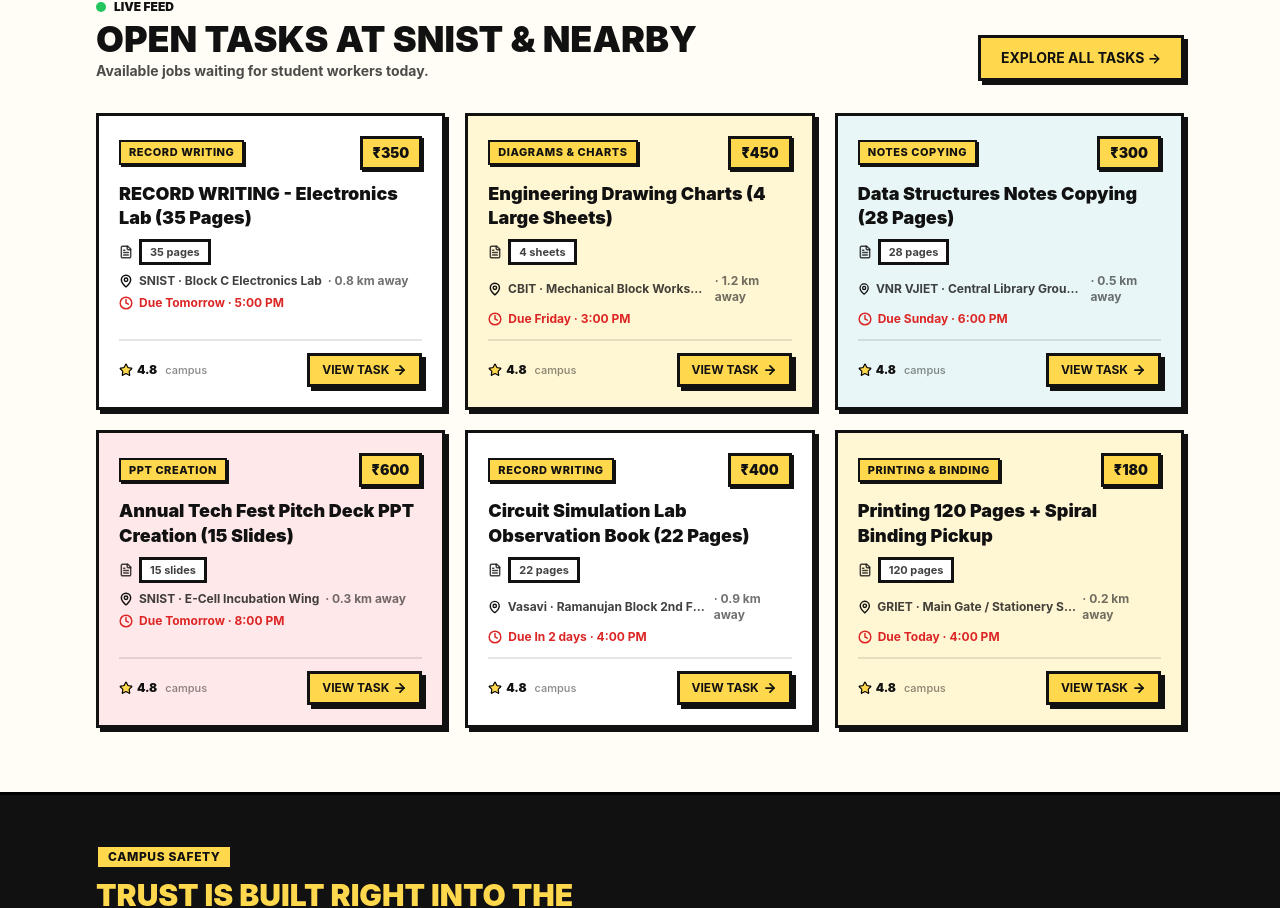
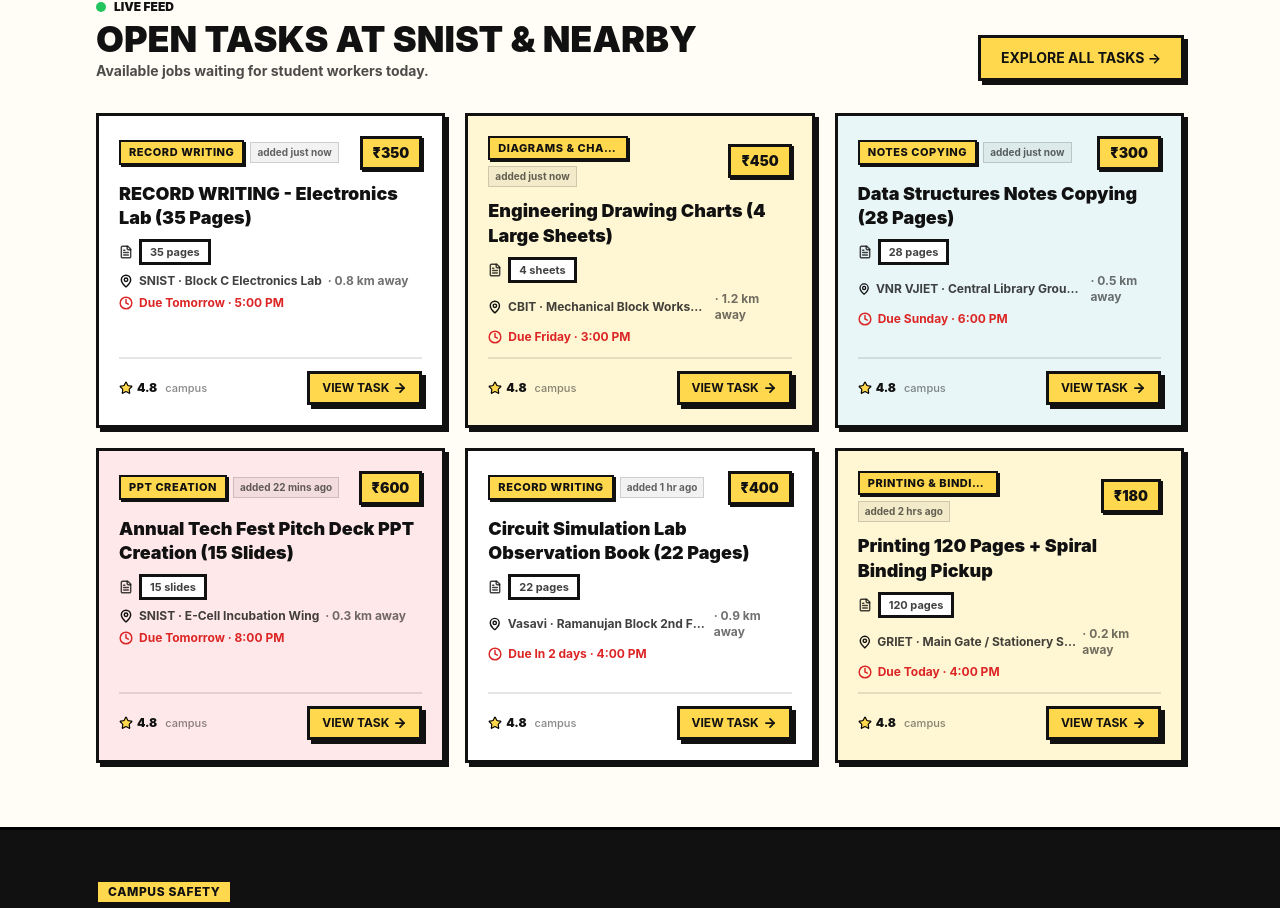
Before and after one commit to purendharbolli/taskmate, a Next.js app: page / in a window 1280 px wide. Shown: the part 1914-2822 px from the top of the page. Built offline with nearby package versions, Linux system fonts and the light colour scheme; no server answers.

Commit message:
feat: add real-time relative timestamps ('added 2 mins ago') to task cards and detail views

```diff
--- a/src/app/tasks/[id]/page.tsx
+++ b/src/app/tasks/[id]/page.tsx
@@ -23,6 +23,7 @@ import { BrutalBadge } from '@/components/ui/BrutalBadge';
 import { BrutalModal } from '@/components/ui/BrutalModal';
 import { AcademicIntegrityBanner } from '@/components/AcademicIntegrityBanner';
 import { Task, TaskFile, Application, User, College } from '@/lib/types';
+import { formatTimeAgo } from '@/lib/utils';
 
 export default function TaskDetailPage() {
   const params = useParams();
@@ -219,8 +220,8 @@ export default function TaskDetailPage() {
               <h1 className="text-2xl sm:text-4xl font-black uppercase text-taskBlack leading-tight">
                 {task.title}
               </h1>
-              <p className="text-xs font-bold text-black/50 mt-1">
-                Posted {new Date(task.created_at).toLocaleTimeString([], { hour: '2-digit', minute: '2-digit' })} · {task.view_count || 12} views
+              <p className="text-xs font-bold text-black/50 mt-1 capitalize">
+                {formatTimeAgo(task.created_at)} · {task.view_count || 12} views
               </p>
             </div>
 
--- a/src/components/TaskCard.tsx
+++ b/src/components/TaskCard.tsx
@@ -3,6 +3,7 @@ import Link from 'next/link';
 import { Clock, MapPin, Star, FileText, ArrowRight } from 'lucide-react';
 import { BrutalBadge } from './ui/BrutalBadge';
 import { Task } from '@/lib/types';
+import { formatTimeAgo } from '@/lib/utils';
 
 interface TaskCardProps {
   task: Task;
@@ -31,9 +32,14 @@ export const TaskCard: React.FC<TaskCardProps> = ({
       <div>
         {/* Top Badges */}
         <div className="flex items-center justify-between gap-2 mb-3">
-          <BrutalBadge variant="yellow" size="sm" className="truncate max-w-[170px]">
-            {categoryName}
-          </BrutalBadge>
+          <div className="flex items-center gap-1.5 flex-wrap">
+            <BrutalBadge variant="yellow" size="sm" className="truncate max-w-[140px]">
+              {categoryName}
+            </BrutalBadge>
+            <span className="text-[10px] font-bold text-black/60 bg-black/5 px-1.5 py-0.5 border border-black/15">
+              {formatTimeAgo(task.created_at)}
+            </span>
+          </div>
 
           <span className="brutal-border bg-taskYellow px-2.5 py-1 text-sm font-black brutal-shadow-sm">
             ₹{task.budget}
--- /dev/null
+++ b/src/lib/utils.ts
@@ -0,0 +1,41 @@
+/**
+ * Time formatting utility that provides clean relative timestamps (e.g. 'added 2 mins ago')
+ */
+export function formatTimeAgo(dateInput?: string | Date | null): string {
+  if (!dateInput) return 'added recently';
+  try {
+    const time = typeof dateInput === 'string' ? new Date(dateInput).getTime() : new Date(dateInput).getTime();
+    if (isNaN(time)) return 'added recently';
+
+    const now = Date.now();
+    const diffSecs = Math.max(0, Math.floor((now - time) / 1000));
+
+    if (diffSecs < 60) {
+      return 'added just now';
+    }
+    const diffMins = Math.floor(diffSecs / 60);
+    if (diffMins === 1) {
+      return 'added 1 min ago';
+    }
+    if (diffMins < 60) {
+      return `added ${diffMins} mins ago`;
+    }
+    const diffHours = Math.floor(diffMins / 60);
+    if (diffHours === 1) {
+      return 'added 1 hr ago';
+    }
+    if (diffHours < 24) {
+      return `added ${diffHours} hrs ago`;
+    }
+    const diffDays = Math.floor(diffHours / 24);
+    if (diffDays === 1) {
+      return 'added yesterday';
+    }
+    if (diffDays < 30) {
+      return `added ${diffDays} days ago`;
+    }
+    return `added ${Math.floor(diffDays / 30)} mos ago`;
+  } catch {
+    return 'added recently';
+  }
+}
```
